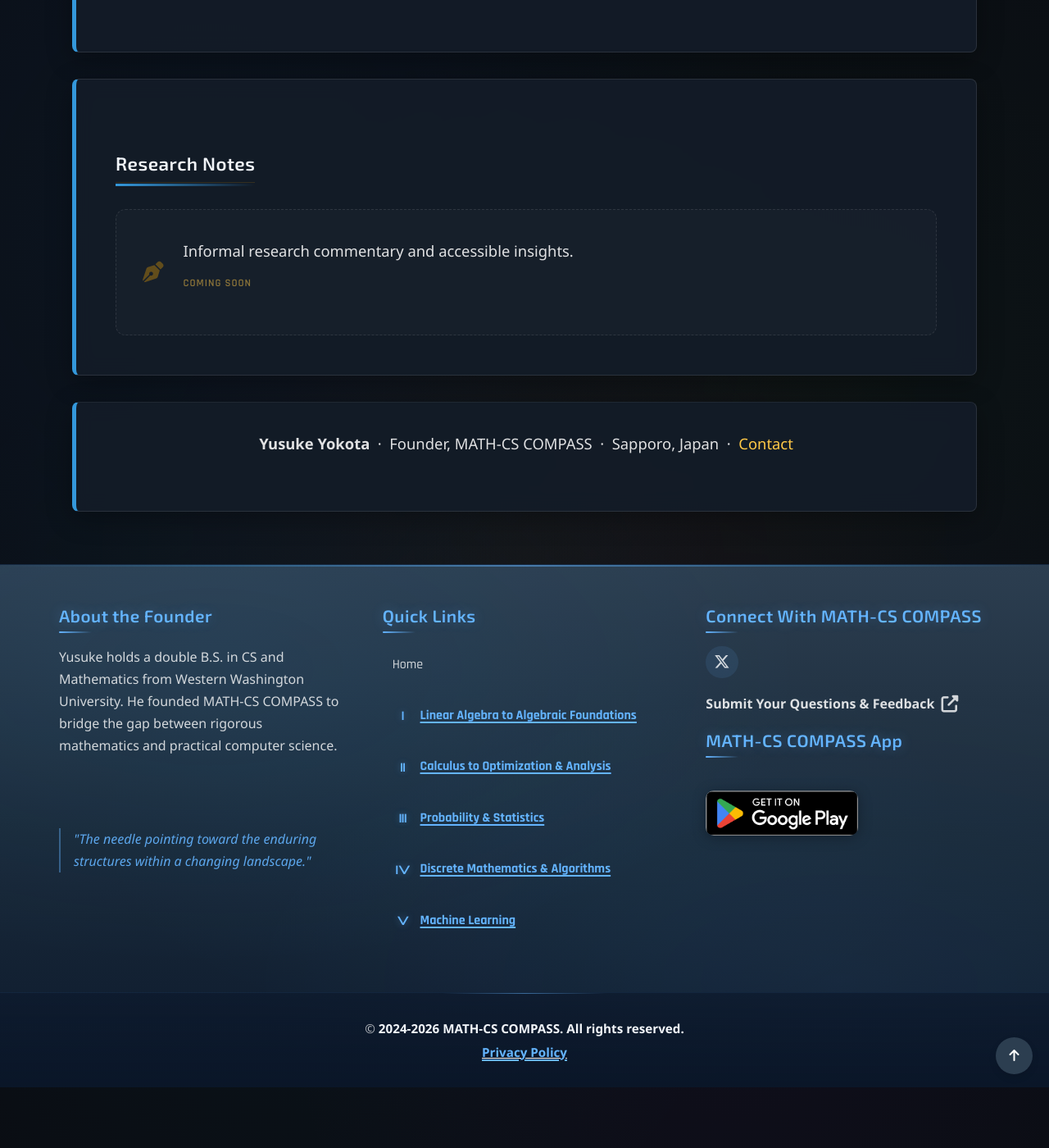
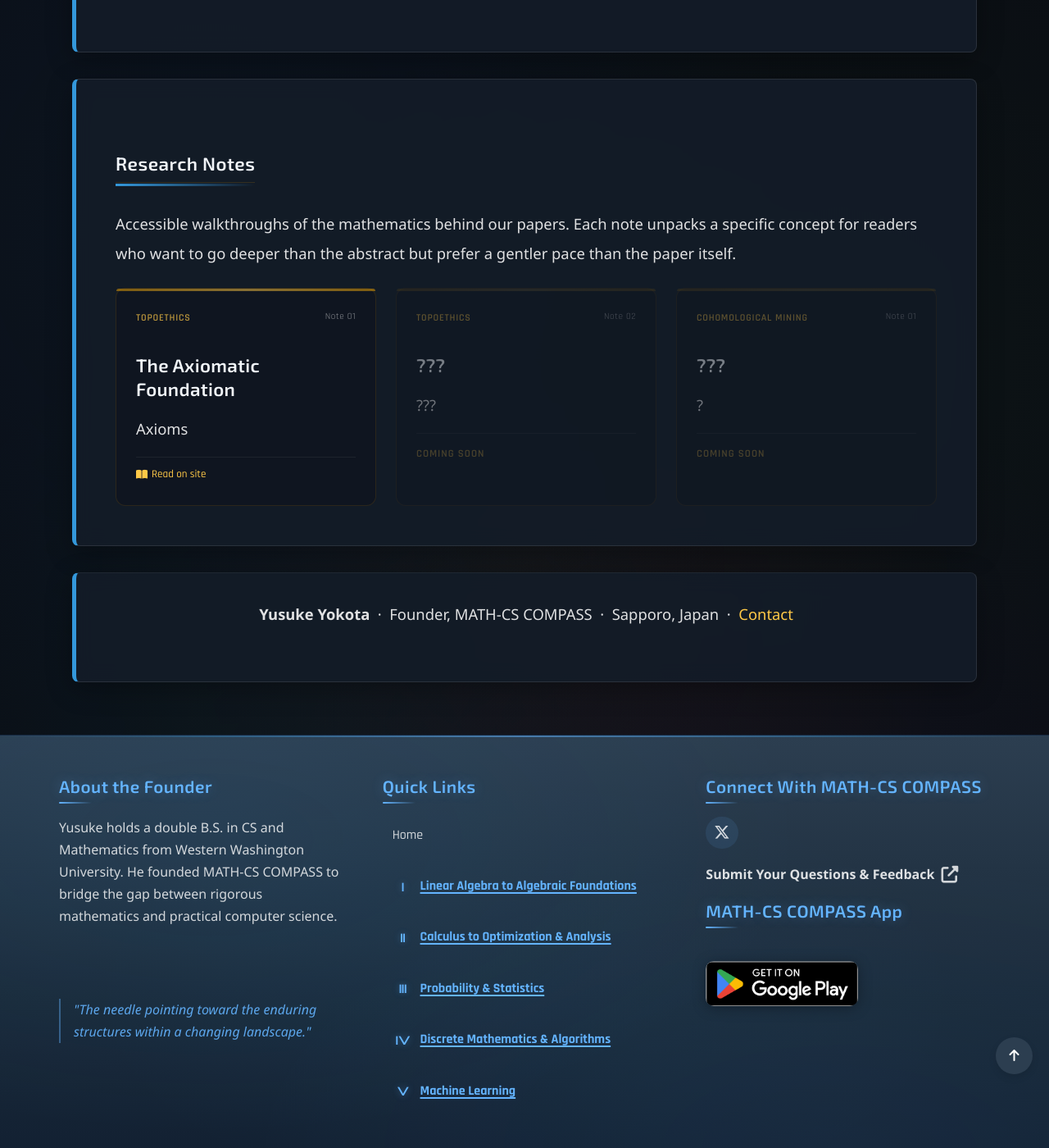
Before and after one commit to Yusukey01/yusukey01.github.io, a Jekyll site: the page built from Mathematics/Research/research_index.html, in a window 1280 px wide and 1400 px high, scrolled down 7863 px. Shown: the whole window at 82% size. Built offline with Jekyll 4.4.1, drawn with Linux system fonts in a browser that asks for light colours; before the commit the page ends 9189 px from its top, so only the background shows below that.

Commit message:
added note cards

```diff
--- a/Mathematics/Research/research_index.html
+++ b/Mathematics/Research/research_index.html
@@ -289,12 +289,58 @@ uses_python: false
 
     <section id="notes" class="section-content">
         <h2>Research Notes</h2>
-        <div class="coming-soon-card">
-            <div class="coming-soon-icon"><i class="fas fa-pen-nib"></i></div>
-            <p>
-                Informal research commentary and accessible insights.<br>
-                <span class="coming-soon-label">Coming Soon</span>
-            </p>
+        <p>
+            Accessible walkthroughs of the mathematics behind our papers.
+            Each note unpacks a specific concept for readers who want to go deeper
+            than the abstract but prefer a gentler pace than the paper itself.
+        </p>
+
+        <div class="note-cards">
+
+            <div class="note-card">
+                <div class="note-card-header">
+                    <span class="note-card-series">Topoethics</span>
+                    <span class="note-card-number">Note 01</span>
+                </div>
+                <h3 class="note-card-title">The Axiomatic Foundation</h3>
+                <p class="note-card-desc">
+                    Axioms
+                </p>
+                <div class="note-card-links">
+                    <a href="topoethics_axioms.html" class="note-card-link">
+                        <i class="fas fa-book-open"></i> Read on site
+                    </a>
+                </div>
+            </div>
+
+            <div class="note-card note-card-soon">
+                <div class="note-card-header">
+                    <span class="note-card-series">Topoethics</span>
+                    <span class="note-card-number">Note 02</span>
+                </div>
+                <h3 class="note-card-title">???</h3>
+                <p class="note-card-desc">
+                    ???
+                </p>
+                <div class="note-card-links">
+                    <span class="coming-soon-label">Coming Soon</span>
+                </div>
+            </div>
+
+            <div class="note-card note-card-soon">
+                <div class="note-card-header">
+                    <span class="note-card-series">Cohomological Mining</span>
+                    <span class="note-card-number">Note 01</span>
+                </div>
+                <h3 class="note-card-title">???</h3>
+                <p class="note-card-desc">
+                    ?
+                </p>
+                <div class="note-card-links">
+                    <span class="coming-soon-label">Coming Soon</span>
+                </div>
+            </div>
+
         </div>
     </section>
 
--- a/css/research.css
+++ b/css/research.css
@@ -253,6 +253,137 @@
     border-bottom: 1px solid rgba(240, 165, 0, 0.15);
 }
 
+/* ========== NOTE CARDS ========== */
+.note-cards {
+    display: grid;
+    grid-template-columns: repeat(auto-fill, minmax(280px, 1fr));
+    gap: var(--spacing-md);
+    margin-top: var(--spacing-md);
+}
+
+.note-card {
+    position: relative;
+    background: var(--dark-bg-card);
+    border: 1px solid rgba(240, 165, 0, 0.12);
+    border-radius: 12px;
+    padding: var(--spacing-md);
+    transition: border-color 0.3s ease, box-shadow 0.3s ease;
+}
+
+.note-card::before {
+    content: '';
+    position: absolute;
+    top: 0;
+    left: 0;
+    right: 0;
+    height: 3px;
+    background: linear-gradient(90deg,
+        var(--research-color) 0%,
+        var(--research-light) 50%,
+        var(--research-color) 100%
+    );
+    border-radius: 12px 12px 0 0;
+    opacity: 0.5;
+    transition: opacity 0.3s ease;
+}
+
+.note-card:hover {
+    border-color: rgba(240, 165, 0, 0.3);
+    box-shadow:
+        0 8px 28px rgba(0, 0, 0, 0.25),
+        0 0 16px rgba(240, 165, 0, 0.06);
+}
+
+.note-card:hover::before {
+    opacity: 1;
+}
+
+.note-card-header {
+    display: flex;
+    justify-content: space-between;
+    align-items: center;
+    margin-bottom: var(--spacing-xs);
+}
+
+.note-card-series {
+    font-family: var(--font-accent);
+    font-size: 0.75rem;
+    font-weight: 600;
+    text-transform: uppercase;
+    letter-spacing: 0.8px;
+    color: var(--research-light);
+    opacity: 0.7;
+}
+
+.note-card-number {
+    font-family: var(--font-accent);
+    font-size: 0.7rem;
+    color: var(--dark-text-muted);
+    letter-spacing: 0.5px;
+}
+
+.note-card-title {
+    font-family: var(--font-heading);
+    font-size: 1.05rem;
+    font-weight: 600;
+    color: #fff;
+    margin-bottom: var(--spacing-xs);
+}
+
+.note-card-desc {
+    font-size: 0.88rem;
+    color: var(--dark-text-muted);
+    line-height: 1.6;
+    margin-bottom: var(--spacing-sm);
+}
+
+.note-card-links {
+    display: flex;
+    align-items: center;
+    gap: var(--spacing-sm);
+    padding-top: var(--spacing-xs);
+    border-top: 1px solid rgba(255, 255, 255, 0.06);
+}
+
+.note-card-link {
+    display: inline-flex;
+    align-items: center;
+    gap: 5px;
+    font-family: var(--font-accent);
+    font-size: 0.82rem;
+    font-weight: 500;
+    color: var(--research-light);
+    text-decoration: none;
+    transition: color 0.3s ease;
+}
+
+.note-card-link:hover {
+    color: #fff;
+    text-decoration: none;
+}
+
+.note-card-link i {
+    font-size: 0.78rem;
+}
+
+.note-card-bmc {
+    color: var(--dark-text-muted);
+}
+
+.note-card-bmc:hover {
+    color: var(--research-light);
+}
+
+/* Coming Soon state */
+.note-card-soon {
+    opacity: 0.45;
+    pointer-events: none;
+}
+
+.note-card-soon::before {
+    opacity: 0.2;
+}
+
 /* ========== RESPONSIVE ========== */
 @media (max-width: 768px) {
     .research-container {
```
